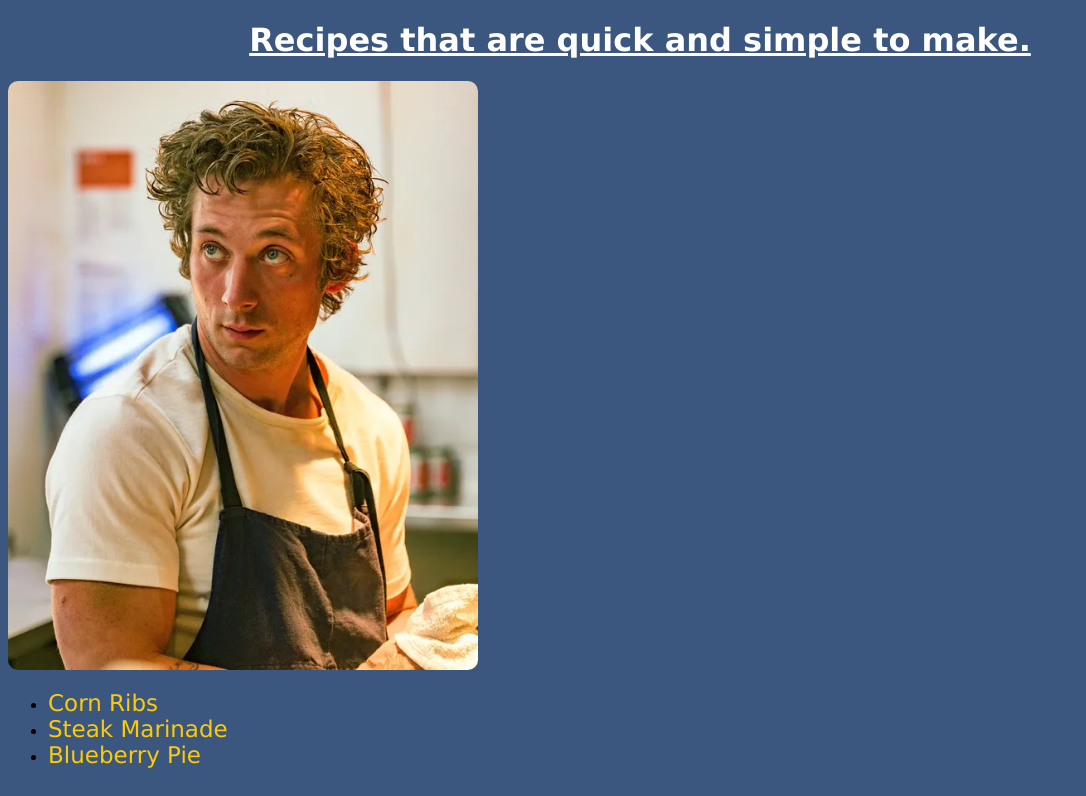
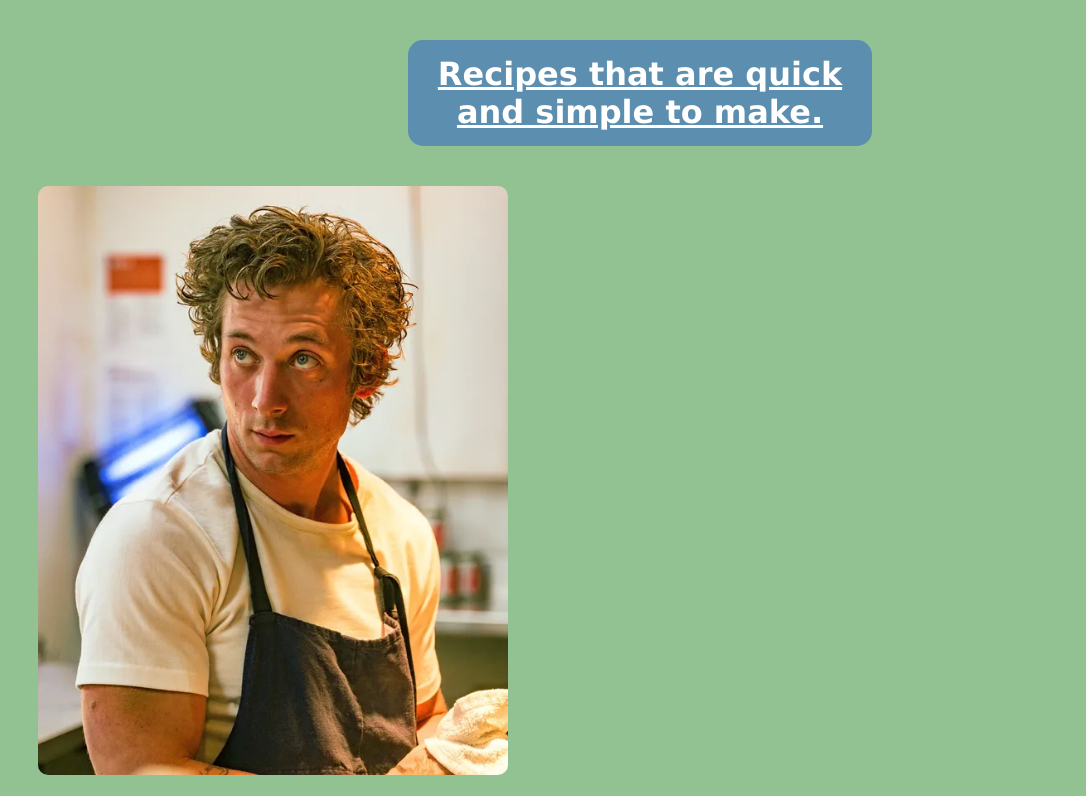
Before and after one commit to FIZZIEXD/odin-recipes, a plain HTML site: page index.html in a window 1280 px wide. Shown: the top 796 px of the page, without its empty margins (0-1086 px from the left). Drawn offline with Linux system fonts and the light colour scheme.

Commit message:
Modify index.html modify style.css
Add class to the <li> elements in index.html so they can be addressed in style.css and improve styling on index.html

```diff
--- a/index.html
+++ b/index.html
@@ -16,15 +16,15 @@
     />
 
     <ul>
-      <li>
+      <li class="list-point">
         <a class="anchor-main" href="./recipes/cornribs.html">Corn Ribs</a>
       </li>
-      <li>
+      <li class="list-point">
         <a class="anchor-main" href="./recipes/steakmarinade.html"
           >Steak Marinade</a
         >
       </li>
-      <li>
+      <li class="list-point">
         <a class="anchor-main" href="./recipes/blueberrypie.html"
           >Blueberry Pie</a
         >
--- a/style.css
+++ b/style.css
@@ -1,15 +1,20 @@
 * {
   font-family: Verdana, sans-serif;
+  box-sizing: border-box;
 }
 
 .header {
   text-align: center;
-  color: white;
+  color: blue;
+  background-color: #5b8eaf;
   text-decoration: underline;
+  margin: 40px 400px;
+  padding: 15px;
+  border-radius: 15px;
 }
 
 body {
-  background-color: rgba(11, 45, 96, 0.8);
+  background-color: rgb(146, 194, 146);
 }
 
 .anchor-recipes {
@@ -19,15 +24,27 @@ body {
 }
 
 .anchor-main {
-  font-size: 23px;
-  color: #fccb06;
+  color: black;
   text-decoration: none;
+  background-color: #e3f4ff;
+  padding: 6px 6px;
+  font-size: 30px;
+  border-radius: 10px;
+  border: 20px;
+}
+
+.list-point {
+  margin-bottom: 23px;
+  font-size: 30px;
+  margin-left: 20px;
 }
 
 .image {
   height: auto;
   width: 470px;
   border-radius: 10px;
+  margin-bottom: 10px;
+  margin-left: 30px;
 }
 
 .header {
```
